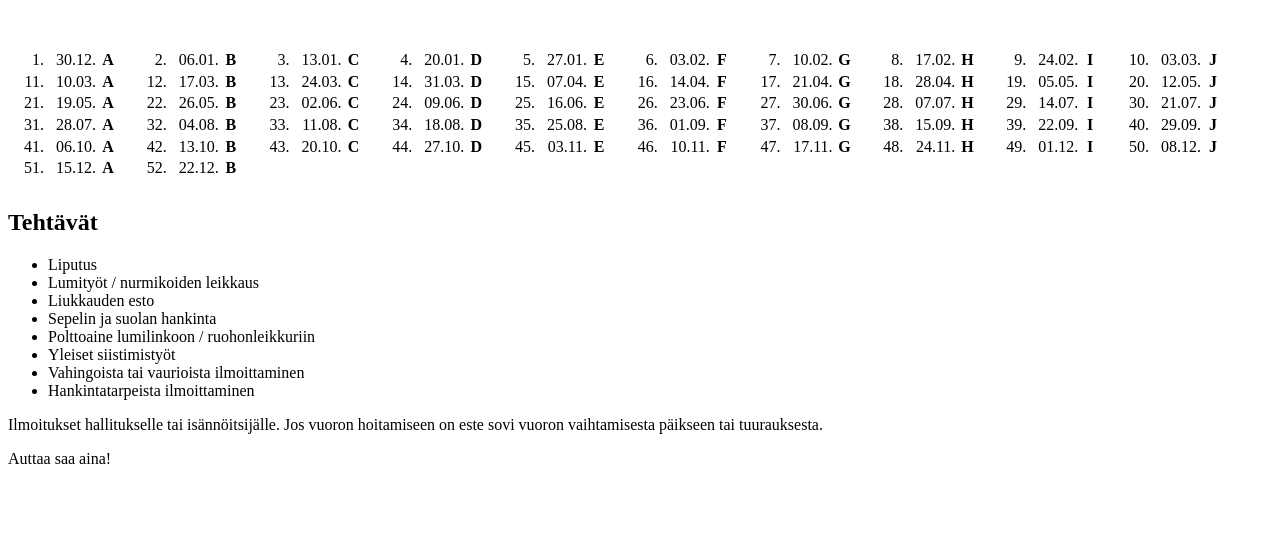
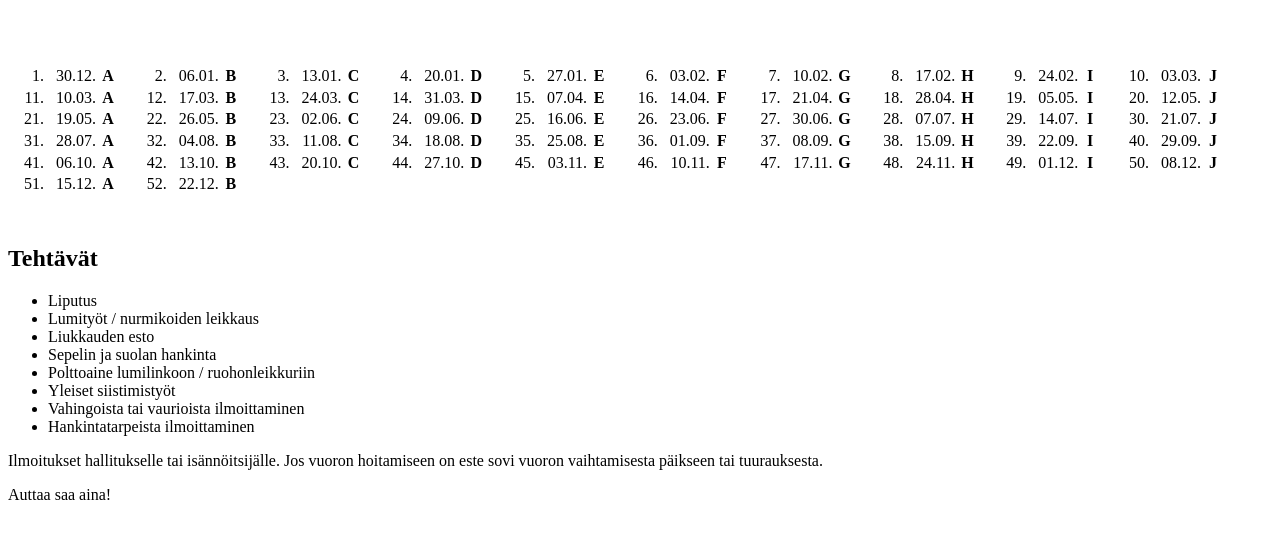
Before and after one commit to Merri/merri.net, an Astro site: page /talonmiesvuorot in a window 1280 px wide. Shown: the part 93-632 px from the top of the page. Built offline with nearby package versions, Linux system fonts and the light colour scheme; Astro itself is replaced by a stand-in of ours.

Commit message:
Hacky layout fix but it works

```diff
--- a/src/pages/talonmiesvuorot.astro
+++ b/src/pages/talonmiesvuorot.astro
@@ -36,6 +36,10 @@ const initialYear = Number(now.slice(0, 4)) + (Number(now.slice(5, 7)) > 10 ? 1
 				#seuraava-vuosi {
 					display: none;
 				}
+			}
+
+			#viikkovuorot {
+				contain: layout;
 			}
 
 			.viikkovuorot {
```
